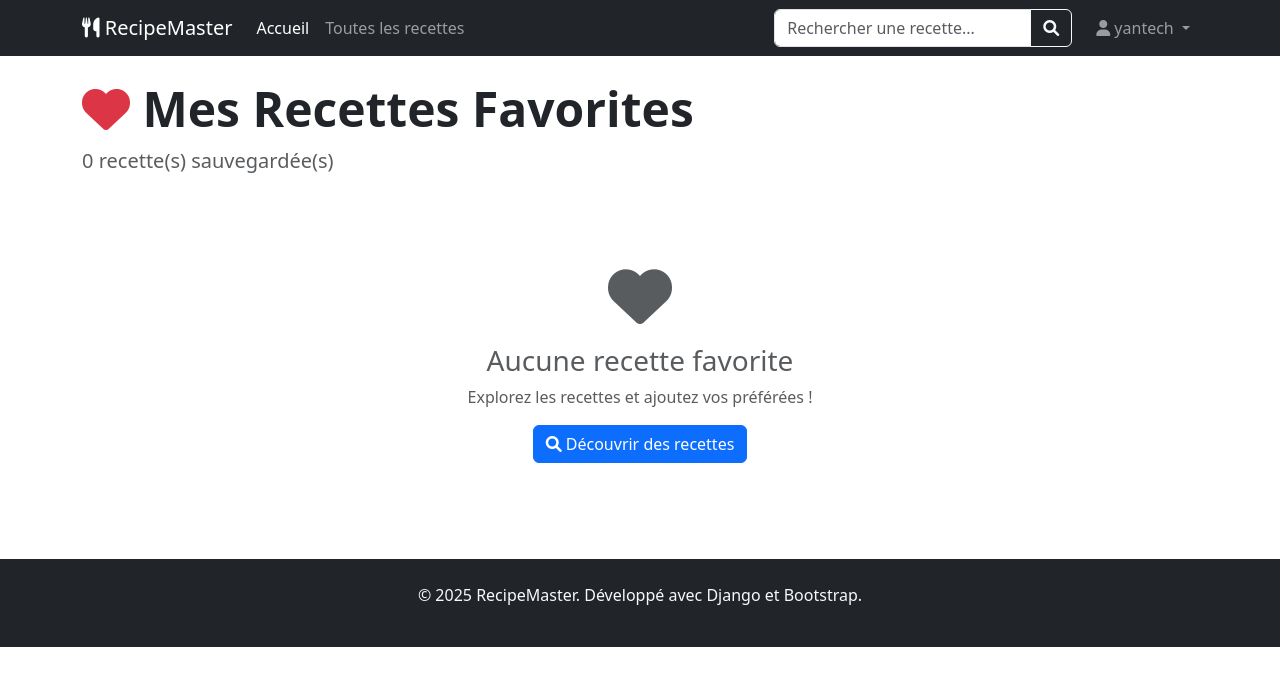
After one commit to IvanBayiha18/Gestionnaire_de_recette, a Django app: page /favoris/ in a window 1280 px wide. The commit adds this page. Shown: the top 686 px of the page. Run offline with Django 5.2, Linux system fonts and the light colour scheme; a user stored in the database is signed in; data comes from the database, SQL or seed files in the repository; both versions use the stored data as it was after the commit.

Commit message:
Système de gestion des favoris

```diff
--- a/GestDepProjet/urls.py
+++ b/GestDepProjet/urls.py
@@ -19,7 +19,7 @@ from django.conf.urls.static import static
 from django.urls import path
 from GestDepProjet import settings
 from recipes.views import home, recipe_detail, recipe_list, recipe_search
-from profiles.views import edit_profile, register, login_view, logout_view, profile
+from profiles.views import edit_profile, favorite_list, register, login_view, logout_view, profile, toggle_favorite
 
 urlpatterns = [
     path('admin/', admin.site.urls),
@@ -34,6 +34,8 @@ urlpatterns = [
     path('deconnexion/', logout_view, name='logout'),
     path('profil/', profile, name='profile'),
     path('profil/editer/', edit_profile, name='edit_profile'),
+    path('favoris/', favorite_list, name='favorite_list'),
+    path('favoris/toggle/<int:recipe_id>/', toggle_favorite, name='toggle_favorite'),
 ]
 
 if settings.DEBUG:
--- /dev/null
+++ b/profiles/templates/profiles/favorite_list.html
@@ -0,0 +1,68 @@
+{% extends 'recipes/base.html' %}
+
+{% block title %}Mes Favoris - RecipeMaster{% endblock %}
+
+{% block content %}
+<div class="container mt-4">
+    <!-- En-tête -->
+    <div class="row mb-4">
+        <div class="col">
+            <h1 class="display-5 fw-bold">
+                <i class="fas fa-heart text-danger"></i> Mes Recettes Favorites
+            </h1>
+            <p class="lead text-muted">{{ favorites.count }} recette(s) sauvegardée(s)</p>
+        </div>
+    </div>
+
+    <!-- Liste des favoris -->
+    {% if favorites %}
+    <div class="row g-4">
+        {% for favorite in favorites %}
+        <div class="col-md-6 col-lg-4">
+            <div class="card recipe-card shadow-sm h-100">
+                <div class="card-body">
+                    <div class="d-flex justify-content-between align-items-start mb-2">
+                        <h5 class="card-title">{{ favorite.recipe.titre }}</h5>
+                        <a href="{% url 'toggle_favorite' favorite.recipe.id %}"
+                           class="btn btn-link text-danger p-0"
+                           title="Retirer des favoris">
+                            <i class="fas fa-heart"></i>
+                        </a>
+                    </div>
+
+                    <p class="card-text text-muted">{{ favorite.recipe.description|truncatewords:15 }}</p>
+
+                    <div class="d-flex justify-content-between align-items-center mb-3">
+                        <small class="text-muted">{{ favorite.recipe.temps_preparation }} min</small>
+                        <span class="badge bg-primary">{{ favorite.recipe.difficulte|title }}</span>
+                        {% if favorite.recipe.categorie %}
+                        <span class="badge bg-secondary">{{ favorite.recipe.categorie.nom }}</span>
+                        {% endif %}
+                    </div>
+
+                    <div class="d-flex gap-2">
+                        <a href="{% url 'recipe_detail' favorite.recipe.id %}"
+                           class="btn btn-outline-primary btn-sm flex-grow-1">
+                            Voir la recette
+                        </a>
+                    </div>
+                </div>
+                <div class="card-footer text-muted small">
+                    Ajouté le {{ favorite.date_added|date:"d/m/Y" }}
+                </div>
+            </div>
+        </div>
+        {% endfor %}
+    </div>
+    {% else %}
+    <div class="text-center py-5">
+        <i class="fas fa-heart fa-4x text-muted mb-3"></i>
+        <h3 class="text-muted">Aucune recette favorite</h3>
+        <p class="text-muted">Explorez les recettes et ajoutez vos préférées !</p>
+        <a href="{% url 'recipe_list' %}" class="btn btn-primary">
+            <i class="fas fa-search"></i> Découvrir des recettes
+        </a>
+    </div>
+    {% endif %}
+</div>
+{% endblock %}
--- a/profiles/views.py
+++ b/profiles/views.py
@@ -1,10 +1,11 @@
-from django.shortcuts import render, redirect
+from django.shortcuts import get_object_or_404, render, redirect
 from django.contrib.auth import login, logout, authenticate
 from django.contrib.auth.forms import UserCreationForm, AuthenticationForm
 from django.contrib.auth.decorators import login_required
 from django.contrib import messages
 
 from profiles.forms import UserForm, UserProfileForm
+from recipes.models import Recipe
 from .models import Favorite, UserProfile
 
 # Create your views here.
@@ -70,6 +71,40 @@ def profile(request):
     return render(request, 'profiles/profile.html', context)
 
 @login_required
+def toggle_favorite(request, recipe_id):
+    """Ajouter ou retirer une recette des favoris"""
+    recipe = get_object_or_404(Recipe, id=recipe_id)
+    user_profile = UserProfile.objects.get(user=request.user)
+
+    # Vérifie si la recette est déjà en favori
+    favorite_exists = Favorite.objects.filter(
+        user_profile=user_profile,
+        recipe=recipe
+    ).exists()
+
+    if favorite_exists:
+        # Retirer des favoris
+        Favorite.objects.filter(user_profile=user_profile, recipe=recipe).delete()
+        messages.success(request, f'"{recipe.titre}" a été retiré de vos favoris.')
+    else:
+        # Ajouter aux favoris
+        Favorite.objects.create(user_profile=user_profile, recipe=recipe)
+        messages.success(request, f'"{recipe.titre}" a été ajouté à vos favoris.')
+
+    return redirect('recipe_detail', recipe_id=recipe_id)
+
+@login_required
+def favorite_list(request):
+    """Afficher la liste des favoris"""
+    user_profile = UserProfile.objects.get(user=request.user)
+    favorites = Favorite.objects.filter(user_profile=user_profile).select_related('recipe')
+
+    context = {
+        'favorites': favorites,
+    }
+    return render(request, 'profiles/favorite_list.html', context)
+
+@login_required
 def edit_profile(request):
     """Vue pour éditer le profil utilisateur"""
     try:
--- a/recipes/templates/recipes/base.html
+++ b/recipes/templates/recipes/base.html
@@ -43,6 +43,9 @@
                 </li>
                 <li class="nav-item">
                     <a class="nav-link" href="{% url 'recipe_list' %}">Toutes les recettes</a>
+                </li>
+                <li>
+                    <a class="dropdown-item" href="{% url 'favorite_list' %}">Mes favoris</a>
                 </li>
             </ul>
 
```
Also changed, not shown: recipes/templates/recipes/recipe_detail.html (+21 -0 lines), recipes/views.py (+30 -0 lines), db.sqlite3.
